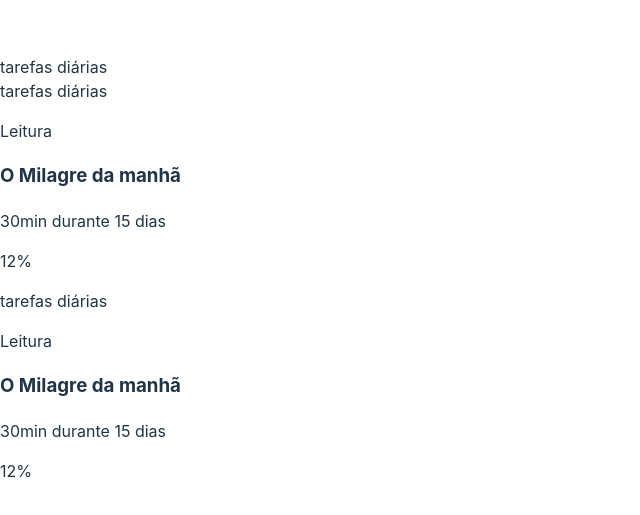
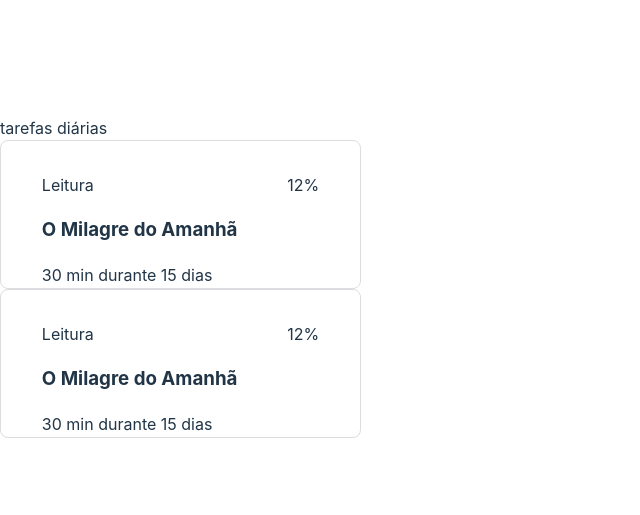
Before and after one commit to Quemia/Psicolight, a React (Vite) app: page /home in a window 1280 px wide. Shown: the part 123-638 px from the top of the page, without its empty margins (0-640 px from the left). Built offline with nearby package versions, Linux system fonts and the light colour scheme.

Commit message:
card component update

```diff
--- a/src/components/cards/card.style.tsx
+++ b/src/components/cards/card.style.tsx
@@ -0,0 +1,31 @@
+import styled from "styled-components";
+
+export const CardContainer = styled.div`
+  width: 327px;
+  height: 115px;
+  padding: 16px;
+
+  border: 1px solid #dcdde0;
+  border-radius: 8px;
+
+  display: flex;
+  justify-content: space-around;
+`;
+
+export const CardBoxText = styled.div`
+  display: block;
+`;
+
+export const BoxTask = styled.div`
+  width: 80px;
+  height: 28px;
+  border: transparent;
+  border-radius: 24px;
+
+  background-color: #f1f2ff;
+  color: #315ce0;
+`;
+
+export const CardBoxEvolution = styled.div`
+  display: block;
+`;
--- a/src/components/cards/card.tsx
+++ b/src/components/cards/card.tsx
@@ -1,22 +1,30 @@
 import React from "react";
+import { CardContainer, CardBoxText, CardBoxEvolution } from "./card.style";
 
-const Card = () => {
+export interface CardProps {
+  task: string;
+  title: string;
+  time: string;
+}
+
+const Card: React.FC<CardProps> = ({
+  task = "Leitura",
+  title = "O Milagre do Amanhã",
+  time = "30 min durante 15 dias",
+}) => {
   return (
-    <>
-      <div>tarefas diárias</div>
-      <div className="card">
+    <CardContainer>
+      <CardBoxText>
         <div>
-          <div>
-            <p>Leitura</p>
-            <h3>O Milagre da manhã</h3>
-            <p>30min durante 15 dias</p>
-          </div>
-          <div>
-            <p>12%</p>
-          </div>
+          <p>{task}</p>
         </div>
-      </div>
-    </>
+        <h3>{title}</h3>
+        <p>{time}</p>
+      </CardBoxText>
+      <CardBoxEvolution>
+        <p>12%</p>
+      </CardBoxEvolution>
+    </CardContainer>
   );
 };
 
```
Also changed, not shown: 1 other file (tests, documents, lock files or other folders).
